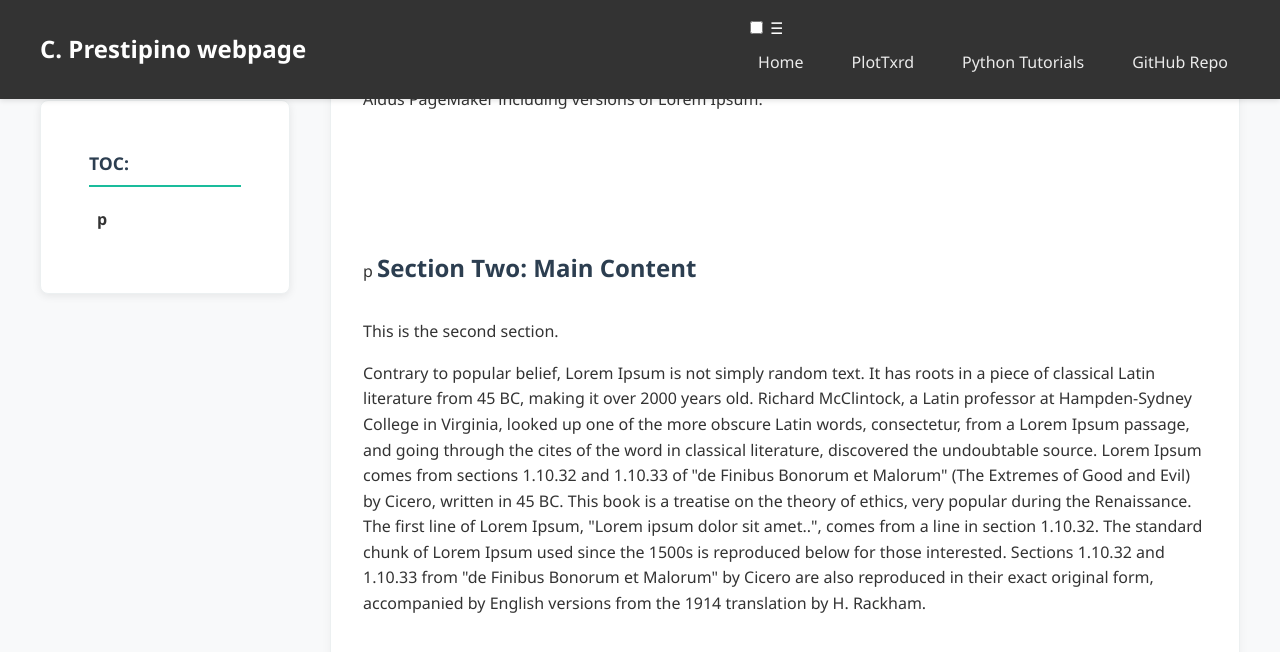
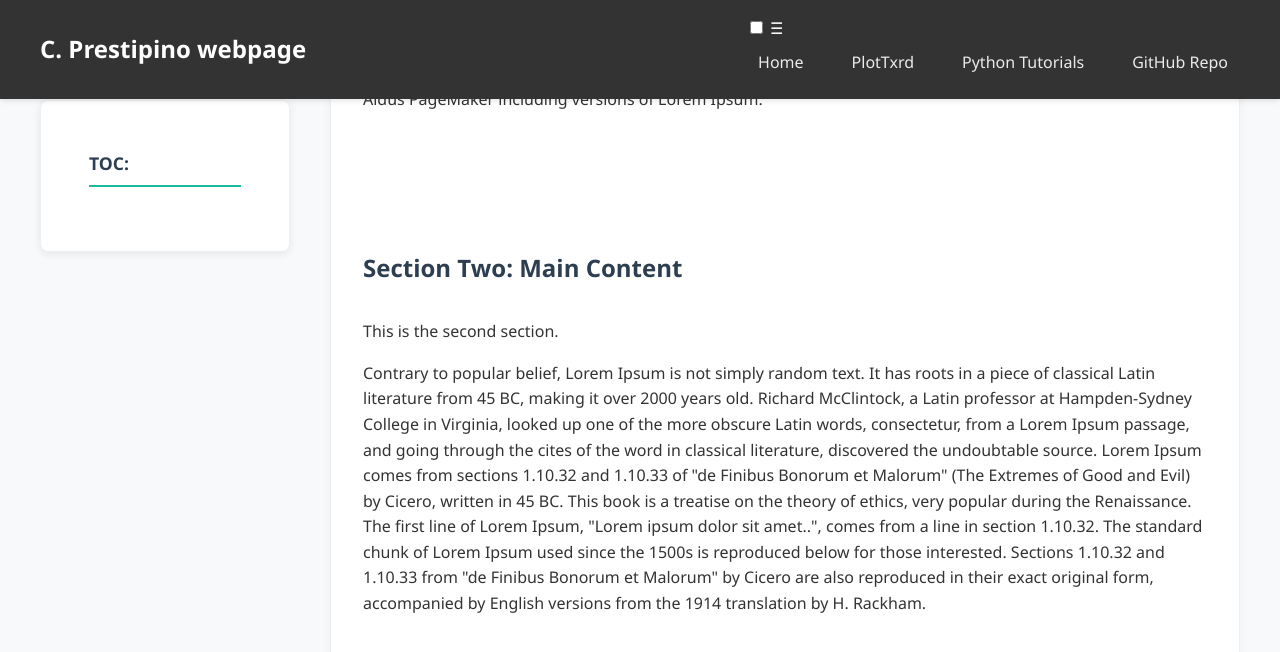
Before and after one commit to Prestipino/Prestipino.github.io, a Jekyll site: the page built from test-toc.html, in a window 1280 px wide and 900 px high, scrolled down 437 px. Shown: the top 652 px of the window. Built offline with Jekyll 4.4.1, drawn with Linux system fonts in a browser that asks for light colours.

```diff
--- a/test-toc.html
+++ b/test-toc.html
@@ -13,7 +13,8 @@ description: "Testing table of contents"
   and scrambled it to make a type specimen book. It has survived not only five centuries,
   but also the leap into electronic typesetting, remaining essentially unchanged. It was popularised in the 1960s
   with the release of  Letraset sheets containing Lorem Ipsum passages, and more recently
-  with desktop publishing software like Aldus PageMaker including versions of Lorem Ipsum.</p>p
+  with desktop publishing software like Aldus PageMaker including versions of Lorem Ipsum.</p>
+
 
 <h2 id="section-two">Section Two: Main Content</h2>
 <p>This is the second section.</p>
```
